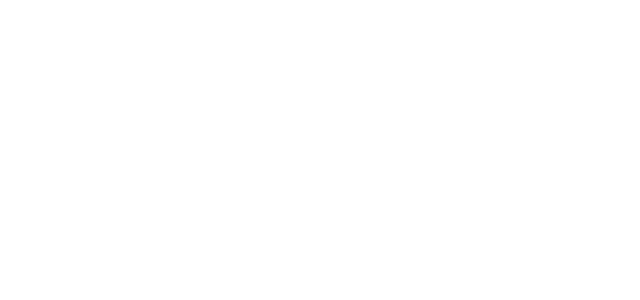
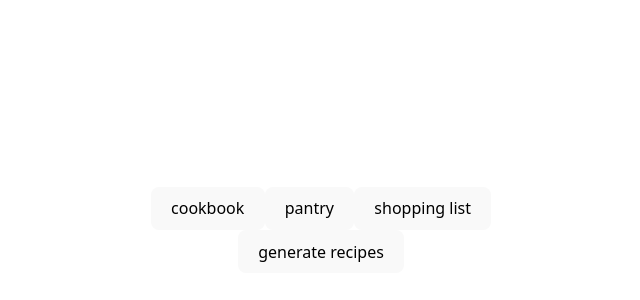
Before and after one commit to uorae/campfire, a React app in the folder frontend/: page / in a window 1280 px wide. Shown: the part 170-470 px from the top of the page, without its empty margins (319-959 px from the left). Built offline with nearby package versions, Linux system fonts and the light colour scheme; the HTML template or start-up script is replaced by a standard one.

Commit message:
added buttons to home page

```diff
--- a/frontend/src/pages/Home.jsx
+++ b/frontend/src/pages/Home.jsx
@@ -1,6 +1,29 @@
+import { useNavigate } from "react-router-dom"
+
 function Home() {
+    const navigate = useNavigate()
+
+    const openInventory = (e) => {
+        navigate("\inventory")
+    }
   return (
     <>
+        <div>
+            <button>
+                cookbook
+            </button>
+            <button onClick={() => navigate("\inventory")}>
+                pantry
+            </button>
+            <button>
+                shopping list
+            </button>
+        </div>
+        <div>
+            <button>
+                generate recipes
+            </button>
+        </div>
     </>
   )
 }
--- a/frontend/src/pages/Inventory.jsx
+++ b/frontend/src/pages/Inventory.jsx
@@ -1,6 +1,7 @@
 function Inventory() {
   return (
     <>
+    hello
     </>
   )
 }
```
